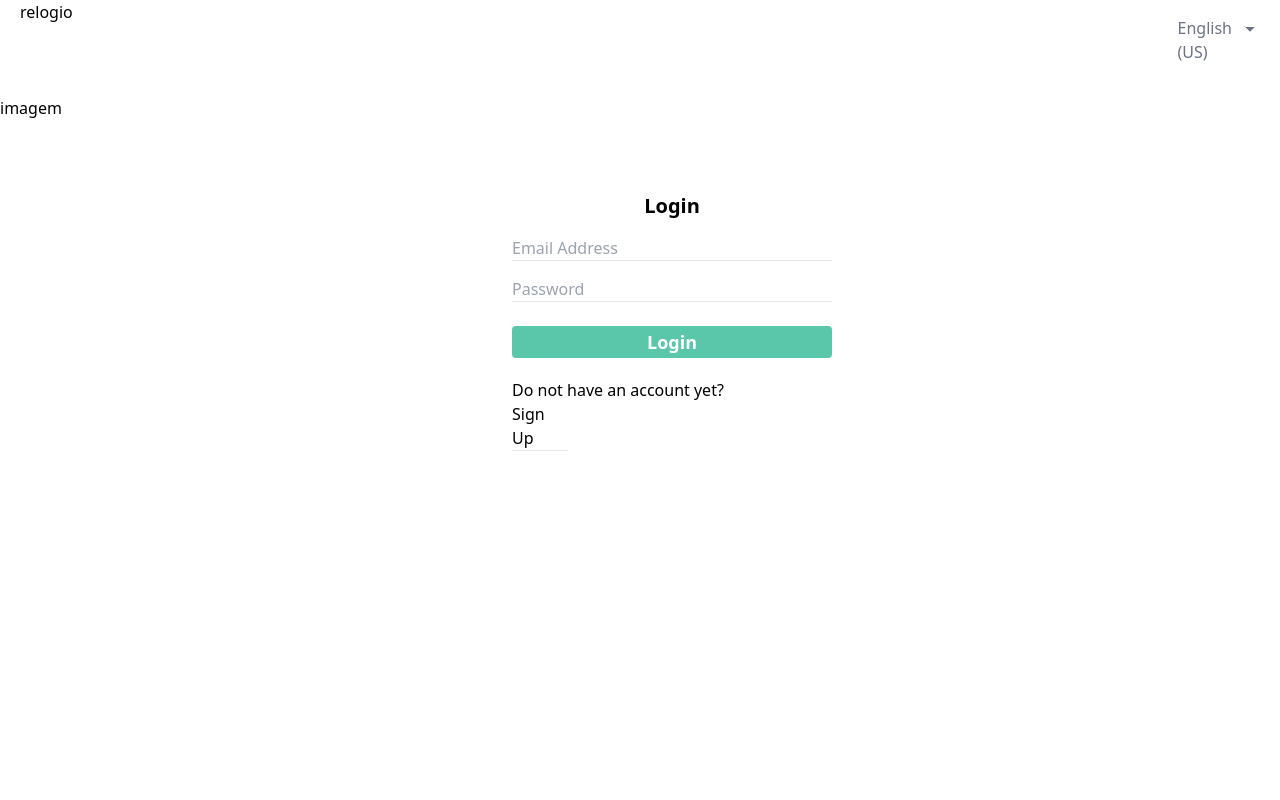
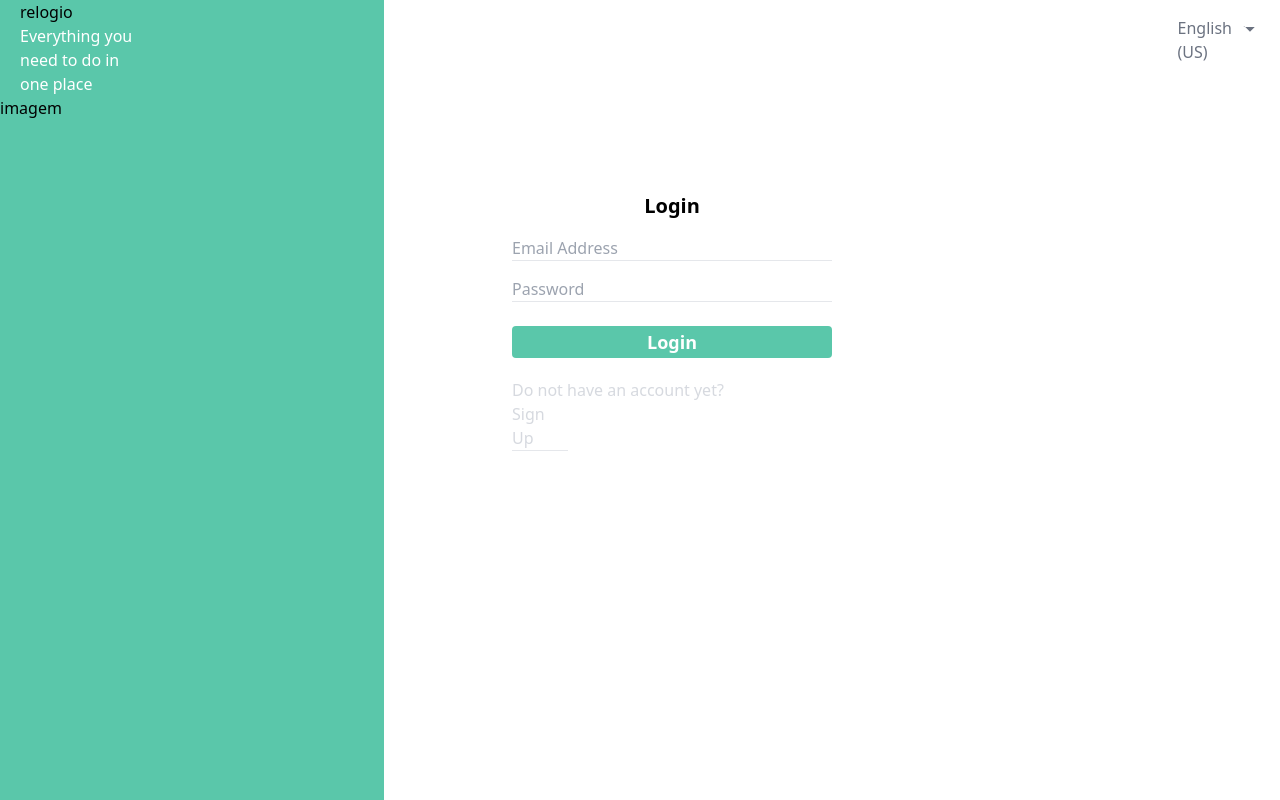
Before and after one commit to FlavioAraujo23/To-do, a React (Vite) app in the folder client/: page /login in a window 1280 px wide. Built offline with nearby package versions, Linux system fonts and the light colour scheme.

Commit message:
:sparkles: feat: Fetch para realizar login com o back

```diff
--- a/client/src/components/forms/LoginForm.jsx
+++ b/client/src/components/forms/LoginForm.jsx
@@ -1,9 +1,31 @@
+import { useState } from "react"
 import SubmitButton from "../buttons/SubmitButton"
+import { fetchData } from "../../actions/fetch";
+import toast, { Toaster } from 'react-hot-toast';
+import ToastSuccess from "../customToasted/toastSuccess";
 
 const LoginForm = () => {
+  const [email, setEmail]= useState('');
+  const [senha, setSenha] = useState('');
+  async function handleLogin(e) {
+    e.preventDefault();
+    const url = 'http://localhost:3000/auth/login'
+    const options = {
+      method: 'POST',
+      headers: { 'Content-Type': 'application/json' },
+      body: JSON.stringify({email, senha}),
+      }
+    const dados = await fetchData(url, options);
+    console.log(dados)
+
+  }
+
   return (
     <main className='w-screen flex gap-32'>
-      <div className="bg-greenMy w-1/2 h-screen">
+      <div
+        className="w-1/2 h-screen"
+        style={{backgroundColor:'#5AC7AA'}}
+      >
         <div className="ml-5">relogio</div>
         <div className="w-32 text-white ml-5">
           <p>Everything you need to do in one place</p>
@@ -19,24 +41,37 @@ const LoginForm = () => {
             </svg>
           </div>
         </div>
-          <form className="max-w-xs flex flex-col mt-48 gap-4">
+          <form className="max-w-xs flex flex-col mt-48 gap-4" onSubmit={handleLogin}>
             <h2 className="font-bold text-center text-xl">Login</h2>
             <label htmlFor="">
-              <input type="text" placeholder='Email Address' className="border-b w-full"/>
+              <input
+                type="text"
+                placeholder='Email Address'
+                className="border-b w-full"
+                value={email}
+                onChange={({ target }) => setEmail(target.value)}
+              />
             </label>
             <label htmlFor="">
-              <input type="password" className="border-b w-full " placeholder='Password'/>
+              <input
+                type="password"
+                className="border-b w-full"
+                value={senha}
+                onChange={({ target }) => setSenha(target.value)}
+                placeholder='Password'
+              />
             </label>
             <div className="mt-2">
               <SubmitButton title="Login"/>
             </div>
             <div className="flex relative">
-                <div className="w-full h-12 flex flex-col text-gray/90 pt-1">
+                <div className="w-full h-12 flex flex-col text-gray-300/90 pt-1">
                 <span>Do not have an account yet?</span>
-                <a className="border-b w-14 hover:text-gray/50 cursor-pointer">Sign Up</a>
+                <a className="border-b w-14 hover:text-gray-300/50 cursor-pointer">Sign Up</a>
                 </div>
             </div>
           </form>
+          <Toaster/>
       </div>
     </main>
   )
```
